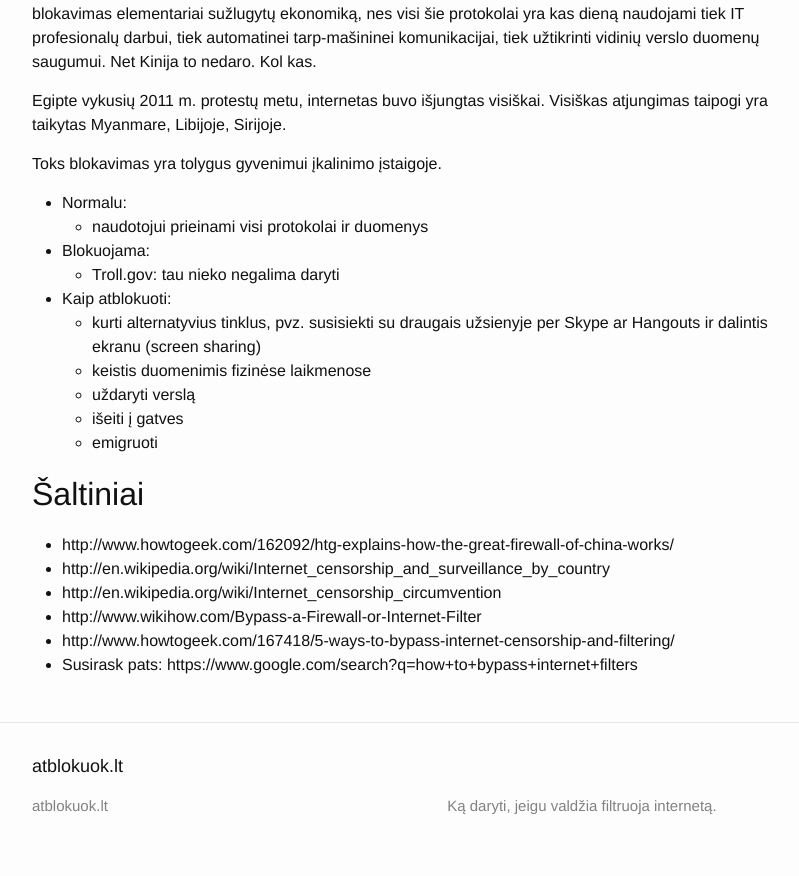
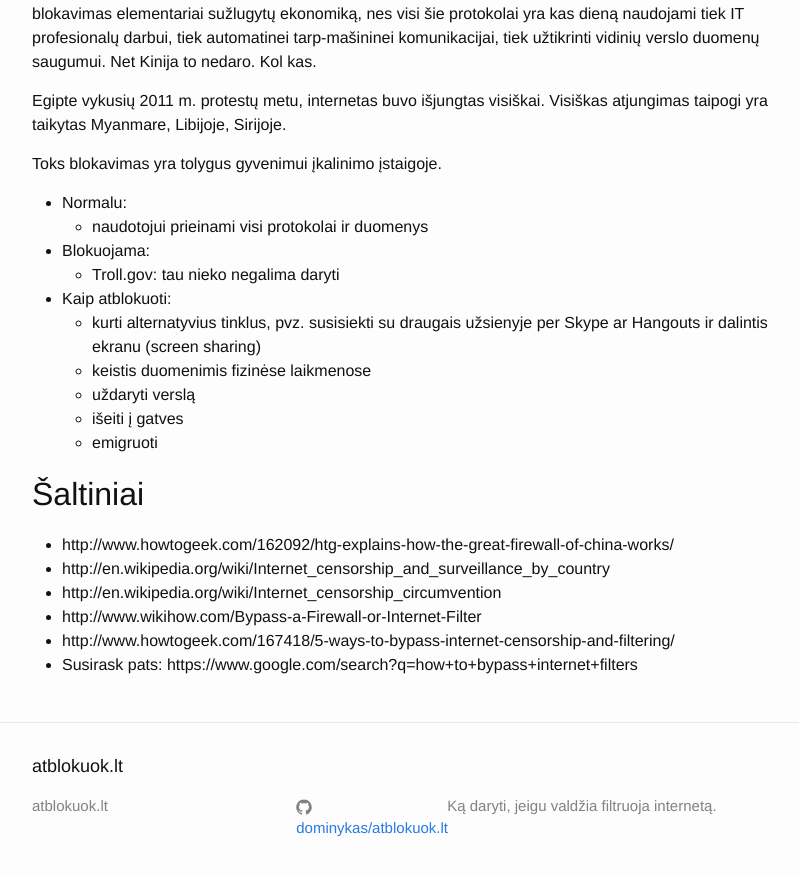
Before and after one commit to dominykas/atblokuok.lt, a Jekyll site: the page built from index.md, in a window 1280 px wide and 900 px high, scrolled down 3188 px. Shown: the top 876 px of the window, without its empty margins (238-1037 px from the left). Built offline with Jekyll 4.4.1, drawn with Linux system fonts in a browser that asks for light colours.

Commit message:
github link

```diff
--- a/_config.yml
+++ b/_config.yml
@@ -4,6 +4,7 @@ description: > # this means to ignore newlines until "baseurl:"
   Ką daryti, jeigu valdžia filtruoja internetą.
 baseurl: "" # the subpath of your site, e.g. /blog/
 url: "http://atblokuok.lt" # the base hostname & protocol for your site
+github_username: dominykas/atblokuok.lt
 
 # Build settings
 markdown: kramdown
```
